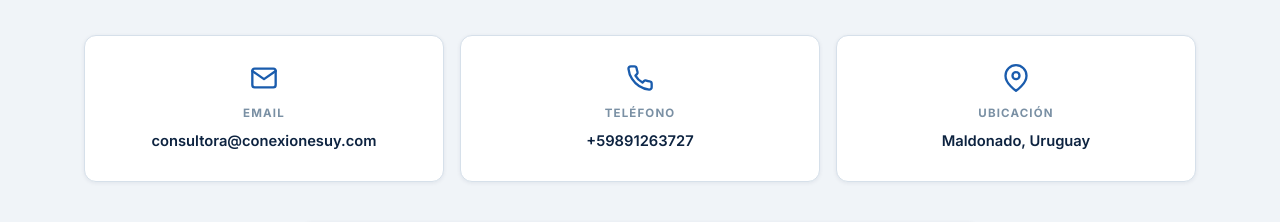
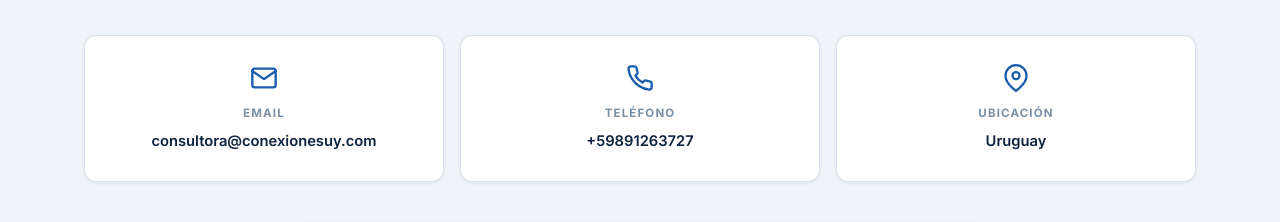
Before and after one commit to EtienneD10/conexiones-hr, a Next.js app: page / in a window 1280 px wide. Shown: the part 6040-6262 px from the top of the page. Built offline with nearby package versions, Linux system fonts and the light colour scheme.

Commit message:
cambio de ubicacion

```diff
--- a/src/components/ContactForm.js
+++ b/src/components/ContactForm.js
@@ -152,7 +152,7 @@ export default function ContactForm() {
           <div className="contact-info-card">
             <IconLocation />
             <span className="info-card-label">Ubicación</span>
-            <span className="info-card-value">Maldonado, Uruguay</span>
+            <span className="info-card-value">Uruguay</span>
           </div>
         </div>
 
```
